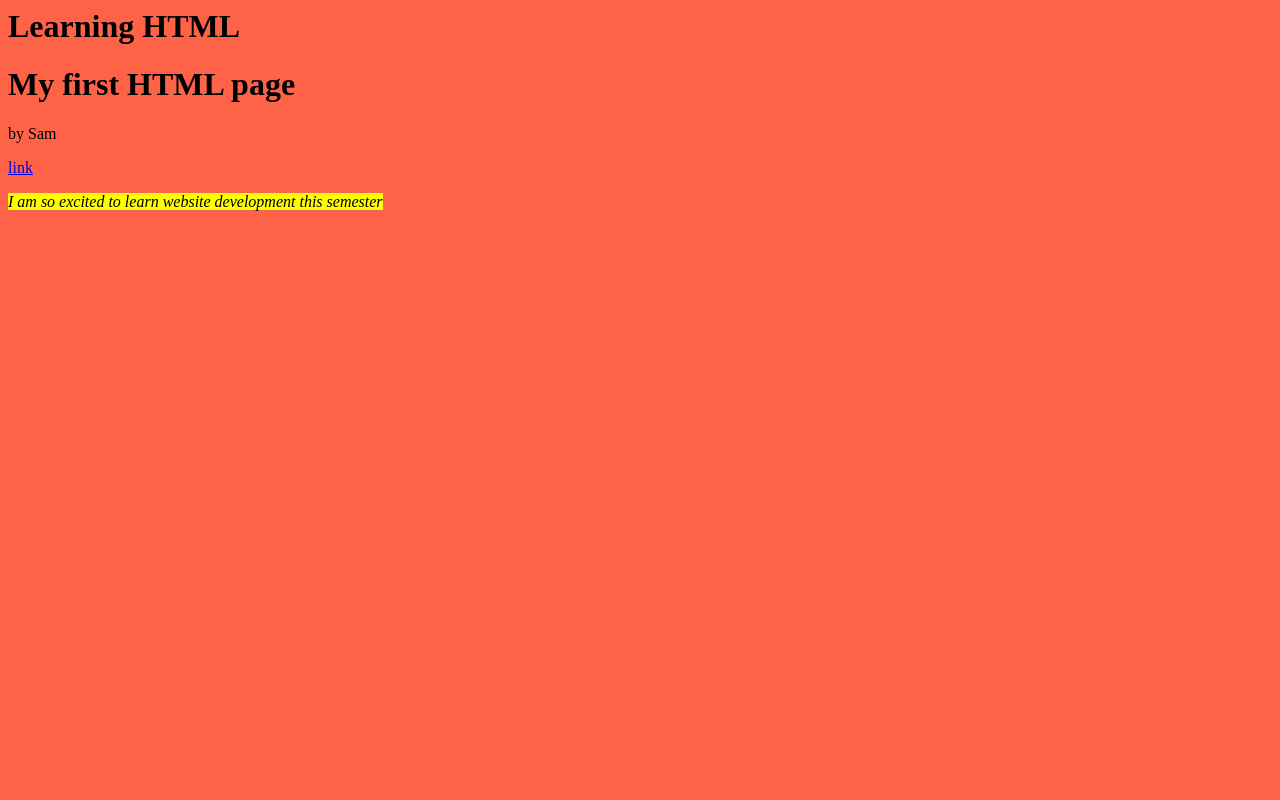
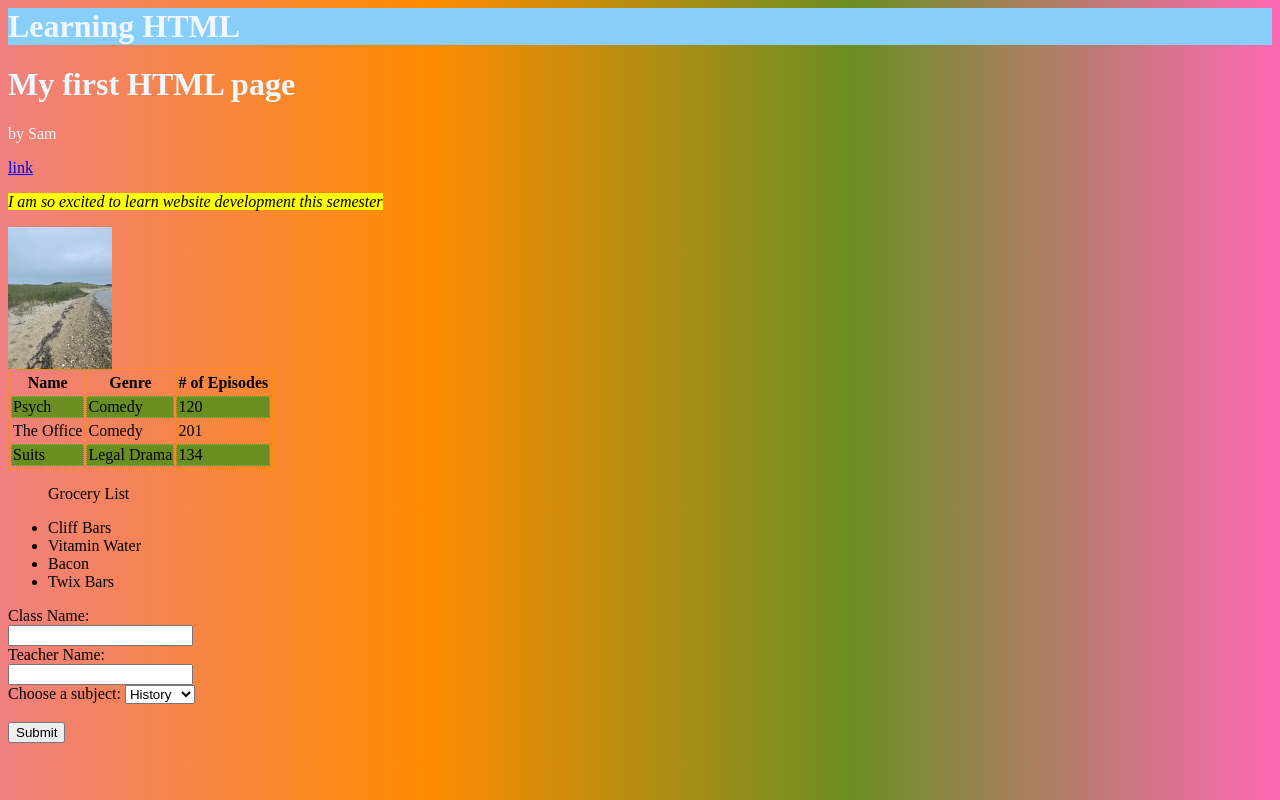
Before and after one commit to sbuonato24/myfirstwebsite, a plain HTML site: page index.html in a window 1280 px wide. Drawn offline with Linux system fonts and the light colour scheme.

Commit message:
finished up till last three of html questions

```diff
--- a/index.html
+++ b/index.html
@@ -1,11 +1,68 @@
 <html>
-<h1 style="background-color: tomato;">Learning HTML</h1>
-<body style="background-color: tomato;">
+    <head>
+        <!-- <style>
+            body {background-color: salmon;}
+            h1 {color: antiquewhite;}
+            p {color: forestgreen;}
+        </style> -->
+        <link rel="stylesheet" href="styles.css">
+        <title>My Page Title</title>
+        <link rel="icon" type="image/x-icon" href="favicon.ico"
+    </head>
+<h1 style="background-color: lightskyblue;">Learning HTML</h1>
+<body style="background-color: peachpuff;">
     <h1>My first HTML page</h1>
     <p>by Sam</p>
     <a href="https://en.wikipedia.org/wiki/Bacon">link</a>
     <p><em><mark>I am so excited to learn website development this semester</mark></em></p>
     <!-- emphasized and highlighted -->
-
+    <img src="summerimage.jpeg" alt="picture of beach I go to" width="104" height="142">
+    <table>
+        <tr>
+            <th>Name</th>
+            <th>Genre</th>
+            <th># of Episodes</th>
+        </tr>
+        <tr>
+            <td>Psych</td>
+            <td>Comedy</td>
+            <td>120</td>
+        </tr>
+        <tr>
+            <td>The Office</td>
+            <td>Comedy</td>
+            <td>201</td>
+        </tr>
+        <tr>
+            <td>Suits</td>
+            <td>Legal Drama</td>
+            <td>134</td>
+        </tr>
+    </table>
+    <ul>
+        <dl>Grocery List</dl>
+        <li>Cliff Bars</li>
+        <li>Vitamin Water</li>
+        <li>Bacon</li>
+        <li>Twix Bars</li>
+    </ul>
+    <form>
+        <label for="cname">Class Name:</label><br>
+        <input type="text" id="cname" name="cname"><br>
+        <label for="tname">Teacher Name:</label><br>
+        <input type="text" id="tname" name="tname">
+        <br>
+        <label for="subjects">Choose a subject:</label>
+<select name="subject" id="subjects">
+  <option value="history">History</option>
+  <option value="math">Math</option>
+  <option value="science">Science</option>
+  <option value="english">English</option>
+</select>
+<br>
+        <br>
+        <input type="submit" value="Submit">
+        <br>
+      </form>
 </body>
  </html>
--- /dev/null
+++ b/styles.css
@@ -0,0 +1,15 @@
+body {
+    background-image: linear-gradient(to right, lightcoral, darkorange, olivedrab, hotpink);
+}
+h1 {
+    color: aliceblue;
+}
+p {
+    color: whitesmoke ;
+}
+table, th, td {
+    border: 1px dotted darkorange;
+}
+tr:nth-child(even) {
+    background-color: olivedrab;
+  }
```
Also changed, not shown: summerimage.jpeg (added).
